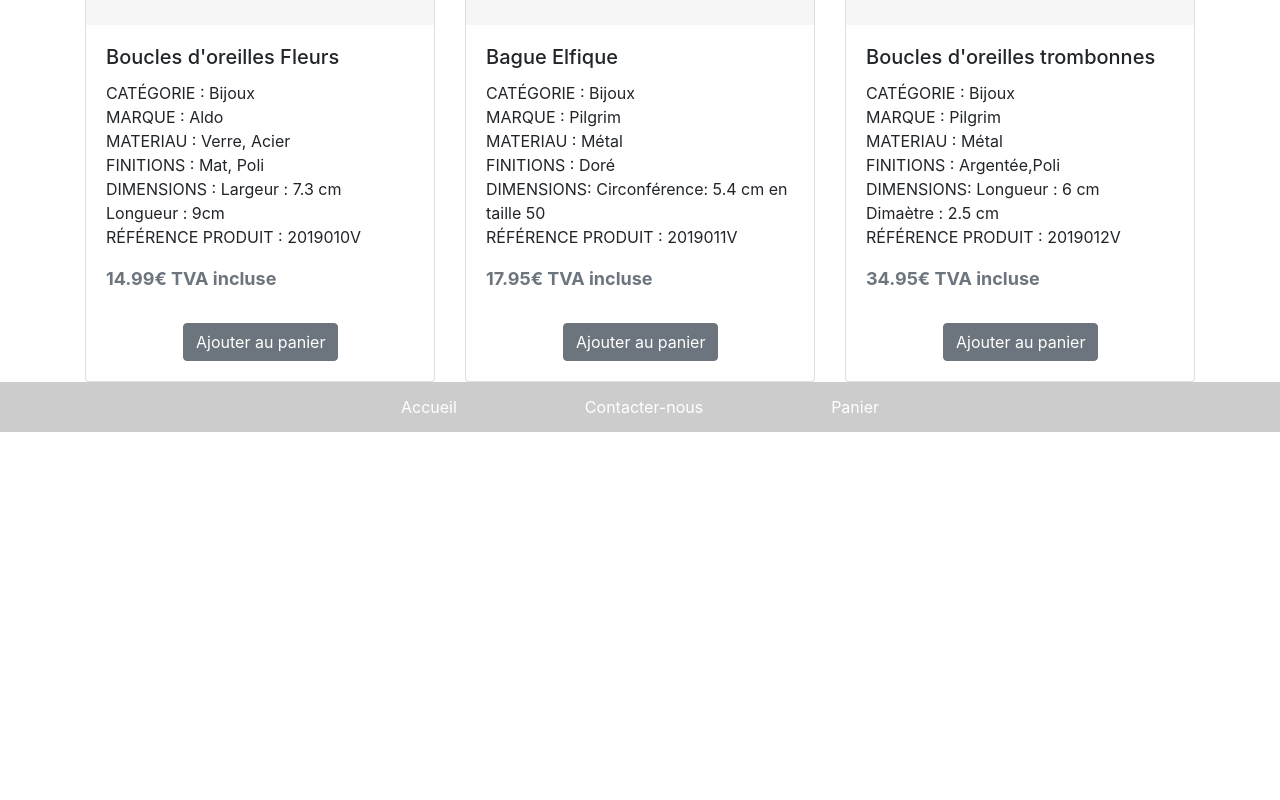
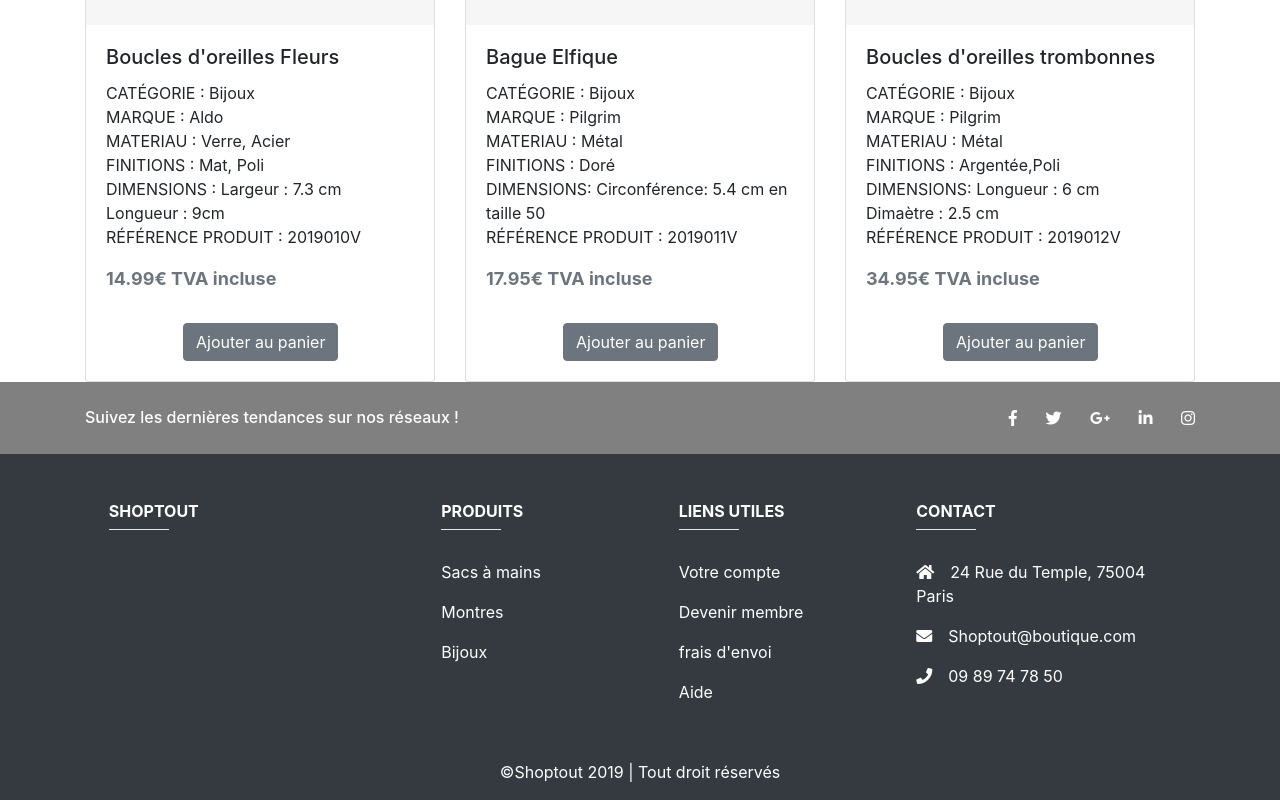
Before and after one commit to koryouz/project_jquery, a plain HTML site: page index.html in a window 1280 px wide. Shown: the part 6020-6820 px from the top of the page. Before the commit the page ends 6452 px from the top, so only its background shows below. Drawn offline with nearby package versions, Linux system fonts and the light colour scheme.

Commit message:
Amélioration du footer

```diff
--- a/assets/css/style.css
+++ b/assets/css/style.css
@@ -61,21 +61,17 @@
 .marge{
   margin-top: 5%;
 }
-
-.footer {
-  left: 0;
-  bottom: 0;
-  padding-top: 1%;
-  padding-bottom: 1%;
-  width: 100%;
-  background-color: rgba(0, 0, 0, 0.2);
-  text-align: center;
+a{
+  color: white;
+  text-decoration: none;
+  outline-style: none;
 }
-
-.footerspace {
-  padding-right: 10%;
+footer{
+  color: white;
 }
-
+hr{
+  background-color: white;
+}
 .colorwhite {
   color: white;
   font-family: inherit;
--- a/index.html
+++ b/index.html
@@ -420,10 +420,126 @@
   </div>
 
   <!-- Fin de la partie de Virginie -->
-  <footer class="footer">
-    <a class="footerspace colorwhite" href="#">Accueil</a><a class="footerspace colorwhite" href="#">Contacter-nous</a><a class="colorwhite" href="#">Panier</a>
+  <!-- Footer -->
+<footer class="page-footer font-small bg-dark">
+
+    <div style="background-color: grey;">
+      <div class="container">
+
+        <!-- Grid row-->
+        <div class="row py-4 d-flex align-items-center">
+
+          <!-- Grid column -->
+          <div class="col-md-6 col-lg-5 text-center text-md-left mb-4 mb-md-0">
+            <h6 class="mb-0">Suivez les dernières tendances sur nos réseaux !</h6>
+          </div>
+          <!-- Grid column -->
+
+          <!-- Grid column -->
+          <div class="col-md-6 col-lg-7 text-center text-md-right">
+
+            <!-- Facebook -->
+            <a class="fb-ic">
+              <i class="fab fa-facebook-f white-text mr-4"> </i>
+            </a>
+            <!-- Twitter -->
+            <a class="tw-ic">
+              <i class="fab fa-twitter white-text mr-4"> </i>
+            </a>
+            <!-- Google +-->
+            <a class="gplus-ic">
+              <i class="fab fa-google-plus-g white-text mr-4"> </i>
+            </a>
+            <!--Linkedin -->
+            <a class="li-ic">
+              <i class="fab fa-linkedin-in white-text mr-4"> </i>
+            </a>
+            <!--Instagram-->
+            <a class="ins-ic">
+              <i class="fab fa-instagram white-text"> </i>
+            </a>
+
+          </div>
+          <!-- Grid column -->
+
+        </div>
+        <!-- Grid row-->
+
+      </div>
+    </div>
+
+    <!-- Footer Links -->
+    <div class="container text-center text-md-left mt-5">
+      <!-- Grid row -->
+      <div class="row mt-3">
+        <!-- Grid column -->
+        <div class="col-md-3 col-lg-4 col-xl-3 mx-auto mb-4">
+          <!-- Content -->
+          <h6 class="text-uppercase font-weight-bold">ShopTout</h6>
+          <hr class="deep-purple accent-2 mb-4 mt-0 d-inline-block mx-auto" style="width: 60px;">
+        </div>
+        <!-- Grid column -->
+        <div class="col-md-2 col-lg-2 col-xl-2 mx-auto mb-4">
+          <!-- Links -->
+          <h6 class="text-uppercase font-weight-bold">Produits</h6>
+          <hr class="deep-purple accent-2 mb-4 mt-0 d-inline-block mx-auto" style="width: 60px;">
+          <p>
+            <a class="colorwhite" href="">Sacs à mains</a>
+          </p>
+          <p>
+            <a class="colorwhite" href="">Montres</a>
+          </p>
+          <p>
+            <a class="colorwhite" href="">Bijoux</a>
+          </p>
+        </div>
+        <!-- Grid column -->
+
+        <!-- Grid column -->
+        <div class="col-md-3 col-lg-2 col-xl-2 mx-auto mb-4">
+
+          <!-- Links -->
+          <h6 class="text-uppercase font-weight-bold">Liens utiles</h6>
+          <hr class="deep-purple accent-2 mb-4 mt-0 d-inline-block mx-auto" style="width: 60px;">
+          <p>
+            <a class="colorwhite" href="">Votre compte</a>
+          </p>
+          <p>
+            <a class="colorwhite" href="">Devenir membre</a>
+          </p>
+          <p>
+            <a class="colorwhite" href="">frais d'envoi</a>
+          </p>
+          <p>
+            <a class="colorwhite" href="">Aide</a>
+          </p>
+
+        </div>
+        <!-- Grid column -->
+
+        <!-- Grid column -->
+        <div class="col-md-4 col-lg-3 col-xl-3 mx-auto mb-md-0 mb-4">
+
+          <!-- Links -->
+          <h6 class="text-uppercase font-weight-bold">Contact</h6>
+          <hr class="deep-purple accent-2 mb-4 mt-0 d-inline-block mx-auto" style="width: 60px;">
+          <p>
+            <i class="fas fa-home mr-3"></i>24 Rue du Temple, 75004 Paris</p>
+          <p>
+            <i class="fas fa-envelope mr-3"></i>Shoptout@boutique.com</p>
+          <p>
+            <i class="fas fa-phone mr-3"></i>09 89 74 78 50</p>
+        </div>
+        <!-- Grid column -->
+      </div>
+      <!-- Grid row -->
+    </div>
+    <!-- Footer Links -->
+    <!-- Copyright -->
+    <div class="footer-copyright text-center py-3">©Shoptout 2019 | Tout droit réservés
+    </div>
+    <!-- Copyright -->
   </footer>
-
-  <!-- // DELHAY PART // -->
+  <!-- Footer -->
 </body>
 </html>
```
